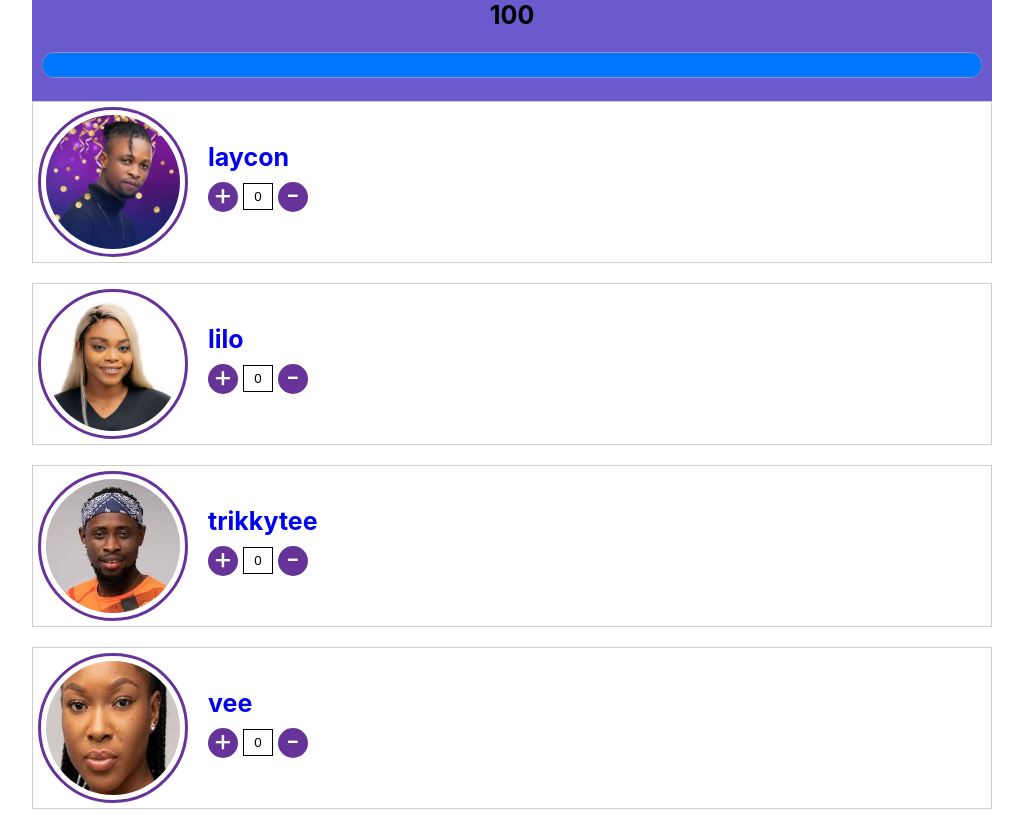
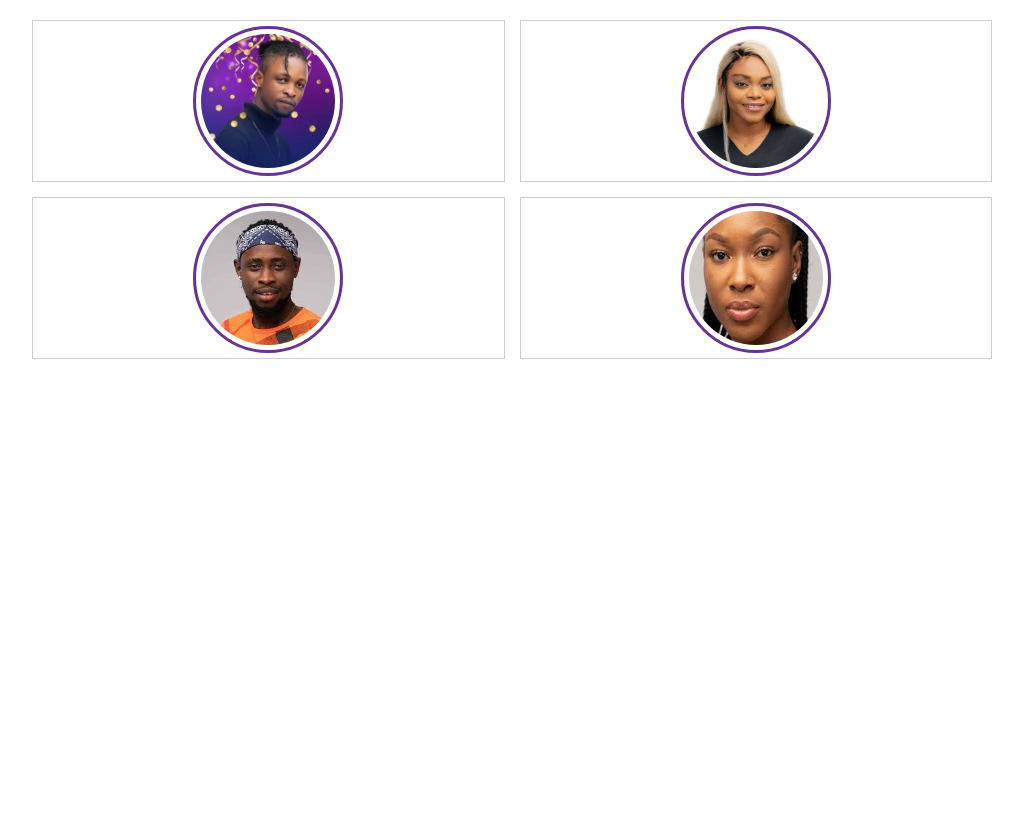
Before and after one commit to ishuacharis/vue-poll, a Vue app: page /housemates in a window 1280 px wide. Shown: the whole page, without its empty margins (128-1151 px from the left). After the commit the page ends 800 px from the top, so only its background shows below. Built offline with nearby package versions, Linux system fonts and the light colour scheme.

Commit message:
moved the usage of myvote component from project component to housemate view

```diff
--- a/src/Context/VoteContext.js
+++ b/src/Context/VoteContext.js
@@ -6,6 +6,7 @@ export default function() {
   const remainingvotes = ref(totalVotes)
   const votesLeft  = ref(totalVotes)
   const setRemainingVotes = (command) => {
+    console.log(command)
     if(command === 'increase') return remainingvotes.value -= 10
     if(command === 'decrease') return remainingvotes.value += 10
   }
--- a/src/components/Housemate/Housemate.css
+++ b/src/components/Housemate/Housemate.css
@@ -1,15 +1,16 @@
 .housemate {
-    display: flex;
-    align-items: center;
-    margin-bottom: 2rem;
+    text-align: center;
     border: 1px solid #ccc;
     padding: 0.5rem;
+    display: block;
+    position: relative;
 }
 
 .avatar {
+    margin: 0 auto;
+    display: block;
     width: 15rem;
     height: 15rem;
-    margin-right: 2rem;
     border: 3px solid rebeccapurple;
     border-radius: 50%;
     padding: 0.5rem;
--- a/src/components/Housemate/Housemate.vue
+++ b/src/components/Housemate/Housemate.vue
@@ -1,24 +1,8 @@
 <template lang="html">
   <div class="housemate">
-    <div class="avatar">
-      <img :src="houseMate.avatar" alt="" />
-    </div>
-    <div>
-      <h4 class="name">
-        <router-link class="link" :to="{name: 'Housemate', params: {screen_name: houseMate.name}}">{{houseMate.name}}</router-link>
-      </h4>
-      <div class="controls">
-        <div class="control" @click="onVoteIncrement">
-          <span>+</span>
-        </div>
-        <div class="control">
-          <input type="text" :value="houseMate.voteCount" disabled  />
-        </div>
-        <div class="control" @click="onVoteDecrement">
-          <span>-</span>
-        </div>
-      </div>
-    </div>
+    <router-link :to="{name: 'Housemate', params: {screen_name: houseMate.name} }" class="avatar">
+        <img :src="houseMate.avatar" alt="" />
+    </router-link>
   </div>
 </template>
 
@@ -27,23 +11,7 @@
     name: 'Housemate',
     props: {
       houseMate: Object,
-      incrementVote: Function,
-      decrementVote: Function
     },
-    setup(props) {
-      const onVoteIncrement = () => {
-        props.incrementVote(props.houseMate)
-      }
-      const onVoteDecrement = ()  => {
-        props.decrementVote(props.houseMate)
-      }
-
-      return{
-        onVoteIncrement,
-        onVoteDecrement,
-
-      }
-    }
   }
 </script>
 
--- a/src/components/Housemates/Housemates.css
+++ b/src/components/Housemates/Housemates.css
@@ -1,3 +1,6 @@
-.Housemates {
+.housemates {
     padding: 2rem 0;
+    display: grid;
+    grid-template-columns: repeat(2, 1fr);
+    grid-gap: 1.5rem;
 }
--- a/src/components/Housemates/Housemates.vue
+++ b/src/components/Housemates/Housemates.vue
@@ -1,9 +1,9 @@
 <template lang="html">
-  <Housemate v-for="houseMate in houseMates"
-      :houseMate= "houseMate"
-      :incrementVote="incrementVote"
-      :decrementVote="decrementVote"
-      :key="houseMate.name" />
+  <div class="housemates">
+    <Housemate v-for="houseMate in houseMates"
+    :houseMate= "houseMate"
+    :key="houseMate.name" />
+  </div>
 </template>
 
 <script>
@@ -15,12 +15,8 @@
     },
     props: {
       houseMates: Array,
-      incrementVote: Function,
-      decrementVote: Function,
     },
   }
 </script>
 
-<style lang="css" scoped>
-  @import 'Housemates.css'
-</style>
+<style lang="css" scoped src="./Housemates.css"></style>
--- a/src/components/MyVote/MyVote.vue
+++ b/src/components/MyVote/MyVote.vue
@@ -1,6 +1,6 @@
 <template lang="html">
   <div class="MyVote">
-    <h4 class="vote-count">{{totalVotes}}</h4>
+    <h4 class="vote-count">{{remainingVotes}}</h4>
     <div class="progress-bar">
         <progress :value= "remainingVotes" :max="totalVotes"></progress>
     </div>
@@ -16,7 +16,6 @@
       remainingVotes: Number
     },
     setup() {
-
       onUpdated(() => {
         console.log('updated!')
       })
--- a/src/components/Project/Project.vue
+++ b/src/components/Project/Project.vue
@@ -1,38 +1,24 @@
 <template lang="html">
   <div class="project">
-    <MyVote
-      :totalVotes= "totalvotes"
-      :remainingVotes= "remainingvotes"/>
-    <Housemates
-      :houseMates="houseMates"
-      :incrementVote="onVoteIncrement"
-      :decrementVote="onVoteDecrement" />
+    <Housemates :houseMates="houseMates" />
   </div>
 </template>
 
 <script>
 
   import VoteContext from '../../Context/VoteContext.js'
-  import MyVote  from '@/components/MyVote/MyVote.vue'
   import Housemates from '@/components/Housemates/Housemates'
   export default {
     name: 'Project',
     components: {
-      MyVote,Housemates
+      Housemates
     },
     setup() {
-      const {totalvotes,
+      const {
             houseMates,
-            remainingvotes,
-            onVoteIncrement,
-            onVoteDecrement
           } = VoteContext()
       return {
-        totalvotes,
         houseMates,
-        remainingvotes,
-        onVoteIncrement,
-        onVoteDecrement
       }
     }
   }
--- a/src/views/Housemate/Housemate.vue
+++ b/src/views/Housemate/Housemate.vue
@@ -1,5 +1,8 @@
 <template>
   <div class="container">
+    <MyVote
+      :totalVotes= "totalvotes"
+      :remainingVotes= "remainingvotes"/>
     <div class="content">
       <div class="center">
         <div class="avatar">
@@ -9,13 +12,13 @@
           {{user.name}}
         </div>
         <div class="controls">
-          <div class="control">
+          <div class="control" @click="onVoteIncre">
             <span>+</span>
           </div>
           <div class="control">
             <input type="text" value="0" disabled  />
           </div>
-          <div class="control">
+          <div class="control" @click="onVoteDecre">
             <span>-</span>
           </div>
         </div>
@@ -26,17 +29,34 @@
 </template>
 
 <script>
-  import { watchEffect,onMounted} from 'vue'
+  import {ref, watchEffect,onMounted} from 'vue'
   import {useRoute, useRouter} from 'vue-router'
-  import {getUser} from '../../data/data'
+  import {getUser} from '@/data/data'
+  import VoteContext from '@/Context/VoteContext.js'
+  import MyVote from '@/components/MyVote/MyVote.vue'
   export default {
     name: 'Housemate',
-
+    components: {
+      MyVote
+    },
      setup() {
        window.route = useRoute()
        window.router = useRouter()
       const {params : {screen_name}} = useRoute()
-      const user =   getUser(screen_name)
+      const user = ref(getUser(screen_name))
+      const {
+        totalvotes, remainingvotes,
+        onVoteIncrement,
+        onVoteDecrement
+      } = VoteContext()
+
+      const onVoteIncre = () => {
+        onVoteIncrement(user)
+      }
+      const onVoteDecre = ()  => {
+        onVoteDecrement(user)
+      }
+
       onMounted( () => {
         console.log(screen_name)
       })
@@ -45,7 +65,11 @@
       })
 
       return  {
-        user
+        user,
+        totalvotes,
+        remainingvotes,
+        onVoteIncre,
+        onVoteDecre
       }
     }
   }
```
